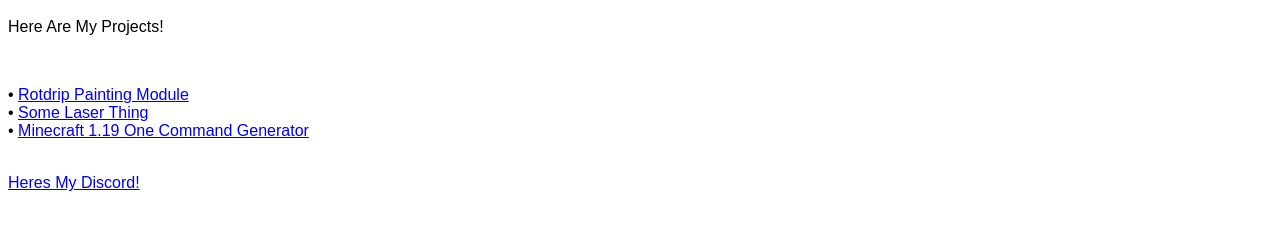
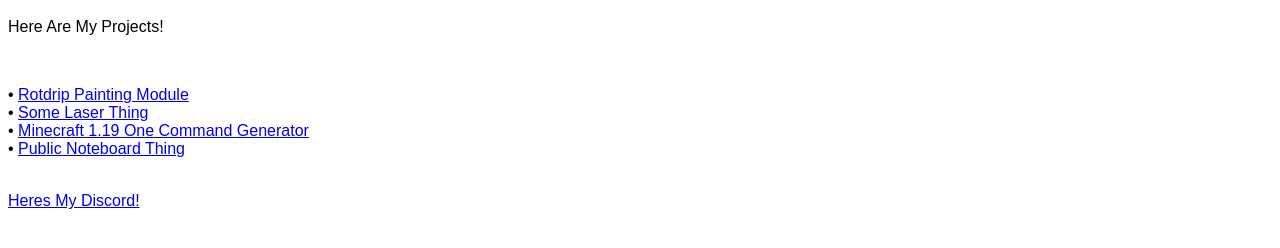
Before and after one commit to TheAmazingCabbage/TheAmazingCabbage.github.io, a plain HTML site: page index.html in a window 1280 px wide. Shown: the part 120-368 px from the top of the page. Drawn offline with Linux system fonts and the light colour scheme.

Commit message:
Update index.html

```diff
--- a/index.html
+++ b/index.html
@@ -21,6 +21,8 @@
    <a>• </a><a href="https://theamazingcabbage.github.io/coolscreensaver/">Some Laser Thing</a>
     <br>
      <a>• </a><a href="https://theamazingcabbage.github.io/1.19-One-Command-Generator">Minecraft 1.19 One Command Generator</a>
+    <br>
+     <a>• </a><a href="https://theamazingcabbage.github.io/Notes/">Public Noteboard Thing</a>
     </p>
     <br>
 </head>
```
